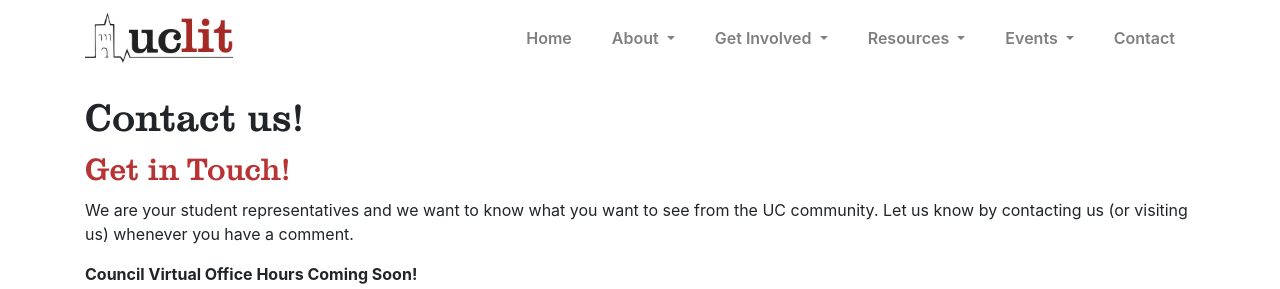
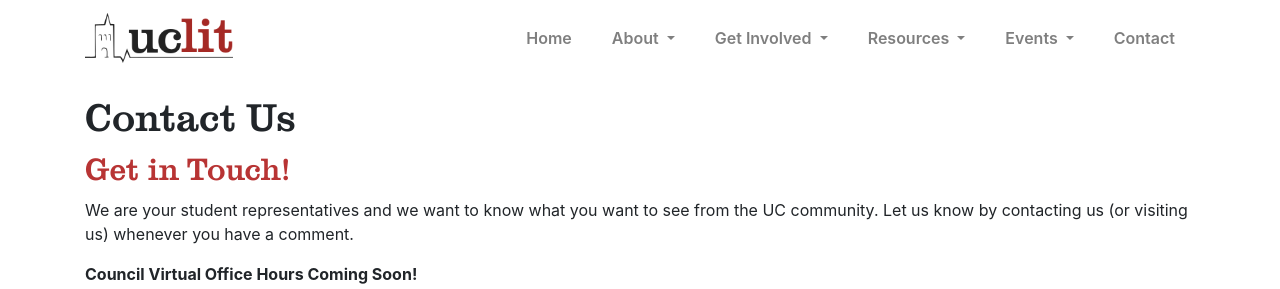
Before and after one commit to uclit-webmaster/uclit-site, a Jekyll site: the page built from contact.html, in a window 1280 px wide. Shown: the top 289 px of the page. Built offline with Jekyll 4.4.1, drawn with Linux system fonts in a browser that asks for light colours; nearby versions of some CDN libraries.

Commit message:
Update contact.html

```diff
--- a/contact.html
+++ b/contact.html
@@ -2,12 +2,13 @@
 layout: default
 title: Contact Us
 ---
-<h1 class="font-secondary">Contact us!</h1>
+<h1 class="font-secondary">Contact Us</h1>
 <h2 class="font-secondary text-primary">Get in Touch!</h2>
 <p>We are your student representatives and we want to know what you want to see from the UC community. Let us know by
     contacting us (or visiting us) whenever you have a comment.</p>
 
 <p class="mb-0"><strong>Council Virtual Office Hours Coming Soon!</strong></p>
+
 
 <p>
     University College Literary and Athletic Society<br>
```
